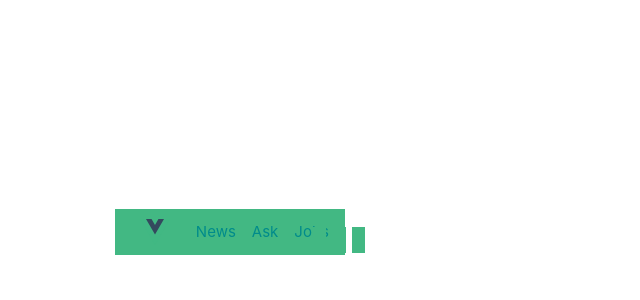
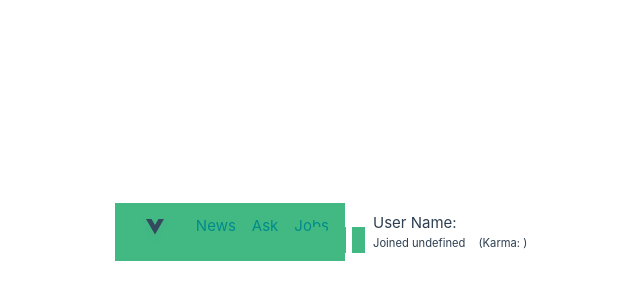
Before and after one commit to ydh00003/vue3-vite-pinia-vuetify3, a Vue app: page /user/1 in a window 1280 px wide. Before the commit this address had no page. Shown: the part 168-468 px from the top of the page, without its empty margins (295-935 px from the left). Built offline with nearby package versions, Linux system fonts and the light colour scheme; no server answers.

Commit message:
User 상세 페이지 추가

```diff
--- a/src/api/index.ts
+++ b/src/api/index.ts
@@ -7,7 +7,13 @@ const config = {
 function fetchNewsList(page: number) {
   return axios.get(`${config.baseUrl}news/${page}.json`)
 }
+
 function fetchAskList(page: number) {
   return axios.get(`${config.baseUrl}ask/${page}.json`)
 }
-export { fetchNewsList, fetchAskList }
+
+function fetchUserInfo(userName: string) {
+  return axios.get(`${config.baseUrl}user/${userName}.json`)
+}
+
+export { fetchNewsList, fetchAskList, fetchUserInfo }
--- /dev/null
+++ b/src/components/UserProfile.vue
@@ -0,0 +1,32 @@
+<script setup lang="ts"></script>
+
+<template>
+  <div>
+    <div class="user-container">
+      <div>
+        <img src="../assets/logo.svg" alt="logo" />
+      </div>
+      <div class="user-description">
+        <slot name="username"></slot>
+        <div class="time">
+          <slot name="time"></slot>
+          <slot name="karma"></slot>
+        </div>
+      </div>
+    </div>
+  </div>
+</template>
+
+<style scoped>
+.user-container {
+  display: flex;
+  align-items: center;
+  padding: 0.5rem;
+}
+.user-description {
+  margin-left: 20px;
+}
+.time {
+  font-size: 0.7rem;
+}
+</style>
--- a/src/router/index.ts
+++ b/src/router/index.ts
@@ -1,9 +1,11 @@
 import { createRouter, createWebHistory } from 'vue-router'
+
+import { useLoadingStore } from '@/stores/loading'
+import { useUserStore } from '@/stores/user'
 
 import NewsView from '@/views/NewsView.vue'
 import AskView from '@/views/AskView.vue'
-
-import { useLoadingStore } from '@/stores/loading'
+import UserView from '../views/UserView.vue'
 
 const router = createRouter({
   history: createWebHistory(import.meta.env.BASE_URL),
@@ -21,6 +23,11 @@ const router = createRouter({
       name: 'ask',
       path: '/ask',
       component: AskView
+    },
+    {
+      name: 'user',
+      path: '/user/:id',
+      component: UserView
     }
   ]
 })
@@ -29,6 +36,13 @@ router.beforeEach((to, from, next) => {
   const loadingStore = useLoadingStore()
   const { showLoading } = loadingStore
 
+  const userStore = useUserStore()
+  const { clearUser } = userStore
+
+  if (to.name === 'user') {
+    clearUser()
+  }
+
   showLoading()
   next()
 })
--- /dev/null
+++ b/src/stores/user.ts
@@ -0,0 +1,43 @@
+import { reactive, computed } from 'vue'
+import { defineStore } from 'pinia'
+
+import { fetchUserInfo } from '@/api/index'
+import type { User } from '@/common/ts/types'
+
+// const setValue = <T>(obj: T, key: keyof T, value: T[keyof T]) => {
+//   obj[key] = value
+// }
+
+export const useUserStore = defineStore('user', () => {
+  // const userInfo = reactive(<User>{})
+  const userInfo = reactive<Partial<User>>({})
+
+  const getUserInfo = computed(() => userInfo)
+
+  async function fetchUser(userName: string) {
+    const { data } = await fetchUserInfo(userName)
+    const userData = data as User
+
+    // for (const key of Object.keys(userData)) {
+    //   const userKey = key as keyof User
+    //   setValue<User>(userInfo, userKey, userData[userKey])
+    // }
+
+    for (const [key, value] of Object.entries(userData)) {
+      userInfo[key as keyof User] = value
+    }
+  }
+
+  function clearUser() {
+    // const clearData = <User>{}
+    // for (const key of Object.keys(userInfo)) {
+    //   const userKey = key as keyof User
+    //   setValue<User>(userInfo, userKey, clearData[userKey])
+    // }
+    for (const key of Object.keys(userInfo)) {
+      delete userInfo[key as keyof User]
+    }
+  }
+
+  return { userInfo, getUserInfo, fetchUser, clearUser }
+})
--- /dev/null
+++ b/src/views/UserView.vue
@@ -0,0 +1,51 @@
+<script setup lang="ts">
+import { onMounted, onUnmounted } from 'vue'
+import { useRoute } from 'vue-router'
+
+import { useUserStore } from '@/stores/user'
+import { useLoadingStore } from '@/stores/loading'
+import { storeToRefs } from 'pinia'
+
+import UserProfile from '@/components/UserProfile.vue'
+
+import { utils } from '@/common/ts/utils'
+
+const route = useRoute()
+
+const userStore = useUserStore()
+const { getUserInfo } = storeToRefs(userStore)
+const { fetchUser, clearUser } = userStore
+
+const loadingStore = useLoadingStore()
+const { hideLoading } = loadingStore
+
+// 공통함수 사용
+const { addCommas } = utils()
+
+onMounted(() => {
+  const id = route.params.id as string
+  fetchUser(id).then(hideLoading)
+})
+
+onUnmounted(() => {
+  clearUser()
+})
+</script>
+
+<template>
+  <div>
+    <UserProfile>
+      <template #username>
+        <div>User Name: {{ getUserInfo.id }}</div>
+      </template>
+      <template #time>
+        <span>{{ 'Joined ' + getUserInfo.created }}</span>
+      </template>
+      <template #karma>
+        <span style="margin-left: 10px"> (Karma: {{ addCommas(getUserInfo.karma) }}) </span>
+      </template>
+    </UserProfile>
+  </div>
+</template>
+
+<style scoped></style>
```
